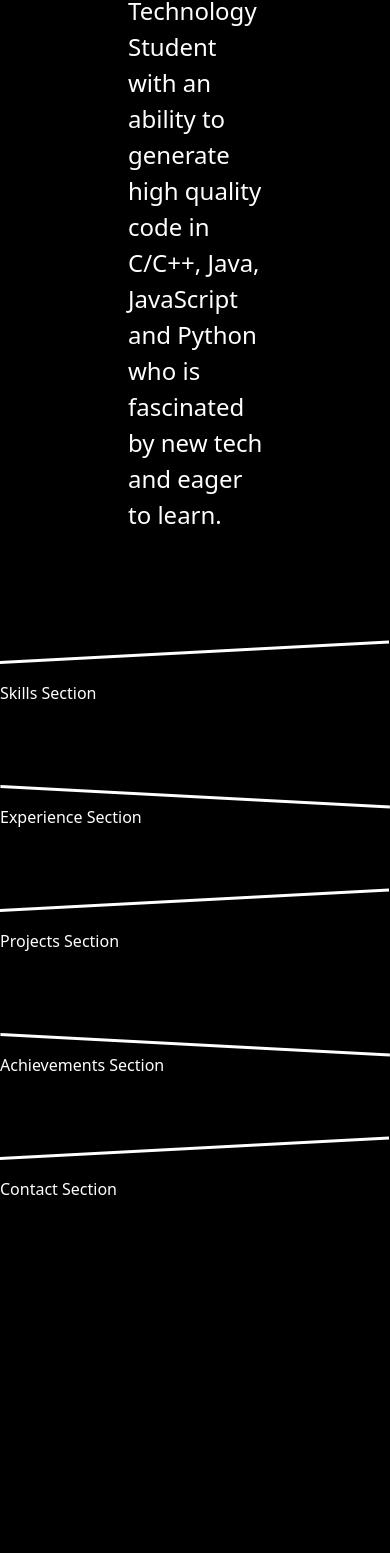
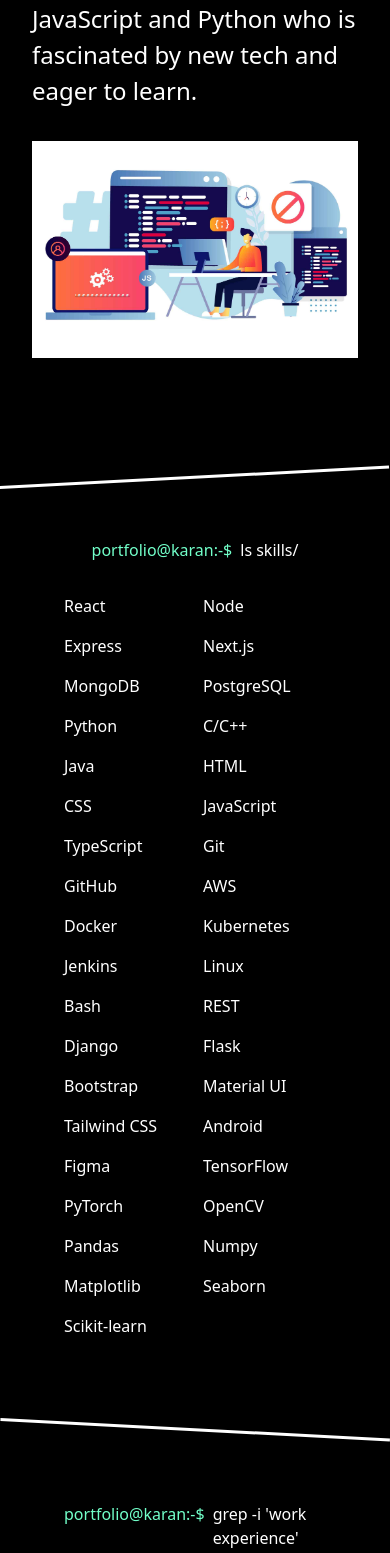
Before and after one commit to Karan-Shah-2513/portfolio-site, a Next.js app in the folder portfolio/: page / in a window 390 px wide. Shown: the part 444-1997 px from the top of the page. Before the commit the page ends 1645 px from the top, so only its background shows below. Built offline with nearby package versions, Linux system fonts and the light colour scheme.

Commit message:
Some Updates

```diff
--- a/portfolio/src/components/Command/Command.module.scss
+++ b/portfolio/src/components/Command/Command.module.scss
@@ -7,3 +7,9 @@
 .prompt {
   color: #72ffc9;
 }
+
+@media screen and (max-width: 768px) {
+  .Command {
+    font-size: 1rem;
+  }
+}
--- a/portfolio/src/components/Navbar/Navbar.module.scss
+++ b/portfolio/src/components/Navbar/Navbar.module.scss
@@ -8,6 +8,7 @@
   position: sticky;
   top: 0;
   border-bottom: 1px solid #72ffc9;
+  z-index: 1;
 }
 
 .social {
--- a/portfolio/src/components/Sections/About/About.jsx
+++ b/portfolio/src/components/Sections/About/About.jsx
@@ -4,10 +4,10 @@
 const About = () => {
   return (
     <div className={styles.About}>
-      <div className={styles.welcome}>Welcome!</div>
-      <Command command="whoami" />
       <div className={styles.container}>
         <div className={styles.content}>
+          <div className={styles.welcome}>Welcome!</div>
+          <Command command="whoami" />
           <p>
             I am <span>Karan Shah</span> a Fourth Year{" "}
             <span>Information Technology</span> Student with an ability to
--- a/portfolio/src/components/Sections/About/About.module.scss
+++ b/portfolio/src/components/Sections/About/About.module.scss
@@ -11,14 +11,14 @@
 }
 
 .content {
-  margin-top: 5rem;
-  display: flex;
+  margin-top: 4rem;
   width: 40%;
   font-size: 1.5rem;
 }
 
 .container {
   display: flex;
+  margin-top: 5rem;
   justify-content: space-between;
   margin-bottom: 8rem;
 }
@@ -28,3 +28,26 @@
   align-items: flex-end;
   width: 50%;
 }
+
+@media screen and (max-width: 768px) {
+  .About {
+    margin: 2rem;
+    margin-left: 2rem;
+    margin-right: 2rem;
+  }
+
+  .content {
+    width: 100%;
+    font-size: 1.5rem;
+  }
+
+  .container {
+    flex-direction: column;
+    margin-top: 1rem;
+  }
+
+  .gif {
+    margin-top: 2rem;
+    width: 100%;
+  }
+}
--- a/portfolio/src/components/Sections/Experience/Experience.jsx
+++ b/portfolio/src/components/Sections/Experience/Experience.jsx
@@ -1,8 +1,20 @@
+import Command from "@/components/Command/Command";
+import styles from "./Experience.module.scss";
+
 const Experience = () => {
   return (
-    <>
-      <h1 id="experience">Experience Section</h1>
-    </>
+    <div className={styles.Experience}>
+      <div className={styles.Command}>
+        <Command command="grep -i 'work experience' resume.txt" />
+      </div>
+      <div className={styles.content}>
+        <h3 className={styles.workExperience}>Work Experience</h3>
+        <ol>
+          <li>Software Engineer Intern @ Deutsche Bank</li>
+          <li>Research Intern @ AI & DL lab at SP-IT</li>
+        </ol>
+      </div>
+    </div>
   );
 };
 export default Experience;
--- a/portfolio/src/components/Sections/Experience/Experience.module.scss
+++ b/portfolio/src/components/Sections/Experience/Experience.module.scss
@@ -0,0 +1,24 @@
+.Experience {
+  margin: 4rem;
+  color: white;
+}
+
+.Command {
+  display: flex;
+  justify-content: center;
+  align-items: center;
+}
+
+.content {
+  font-size: 2rem;
+  margin: 2rem;
+  display: flex;
+  flex-direction: column;
+  justify-content: center;
+  align-items: center;
+}
+
+.workExperience {
+  font-size: 3rem;
+  color: #ff720b;
+}
--- /dev/null
+++ b/portfolio/src/components/Sections/Skills/Skills.module.scss
@@ -0,0 +1,38 @@
+.Skills {
+  margin: 2rem;
+  margin-left: 8rem;
+  margin-right: 8rem;
+}
+
+.Command {
+  display: flex;
+  flex-direction: column;
+  //   justify-content: center;
+  align-items: center;
+}
+
+.para {
+  display: block;
+  margin-top: 8rem;
+}
+
+.skillsList {
+  margin: 2rem;
+  display: grid;
+  grid-template-columns: repeat(3, 1fr);
+  gap: 1rem;
+}
+
+@media screen and (max-width: 768px) {
+  .Skills {
+    margin: 2rem;
+    margin-left: 2rem;
+    margin-right: 2rem;
+  }
+  .skillsList {
+    margin: 2rem;
+    display: grid;
+    grid-template-columns: repeat(2, 1fr);
+    gap: 1rem;
+  }
+}
--- a/portfolio/src/components/Sections/Skills/Skils.jsx
+++ b/portfolio/src/components/Sections/Skills/Skils.jsx
@@ -1,8 +1,63 @@
+import Command from "@/components/Command/Command";
+import styles from "./Skills.module.scss";
+
+const skills = [
+  "React",
+  "Node",
+  "Express",
+  "Next.js",
+  "MongoDB",
+  "PostgreSQL",
+  "Python",
+  "C/C++",
+  "Java",
+  "HTML",
+  "CSS",
+  "JavaScript",
+  "TypeScript",
+  "Git",
+  "GitHub",
+  "AWS",
+  "Docker",
+  "Kubernetes",
+  "Jenkins",
+  "Linux",
+  "Bash",
+  "REST",
+  "Django",
+  "Flask",
+  "Bootstrap",
+  "Material UI",
+  "Tailwind CSS",
+  "Android",
+  "Figma",
+  "TensorFlow",
+  "PyTorch",
+  "OpenCV",
+  "Pandas",
+  "Numpy",
+  "Matplotlib",
+  "Seaborn",
+  "Scikit-learn",
+];
+
 const Skills = () => {
   return (
-    <>
-      <h2 id="skills">Skills Section</h2>
-    </>
+    <div className={styles.Skills}>
+      <div className={styles.Command}>
+        <Command command="ls skills/" />
+        {/* <div className="para">
+          Crazy Developer who wants to explore every stack
+        </div> */}
+      </div>
+      <div className={styles.skillsList}>
+        {skills.map((skill, index) => (
+          <div key={index} className={styles.skill}>
+            {skill}
+          </div>
+        ))}
+      </div>
+    </div>
   );
 };
 
```
